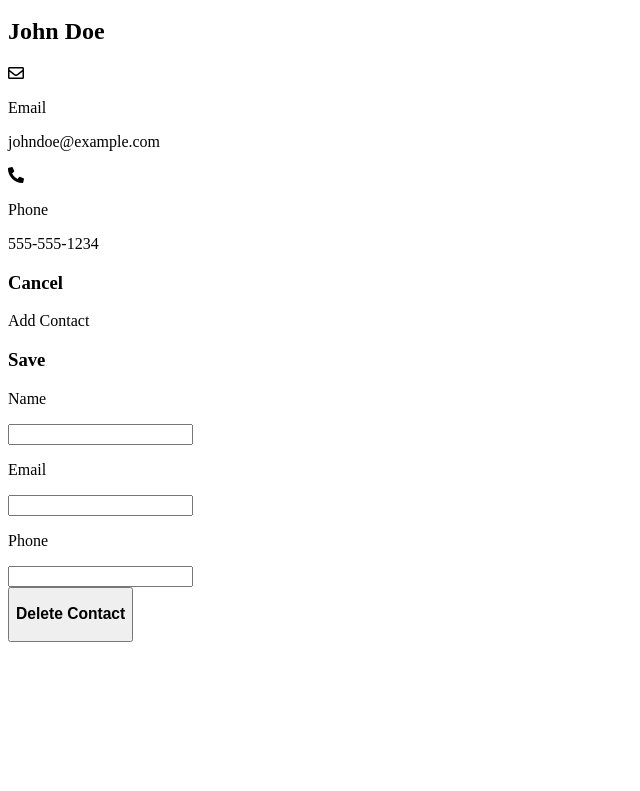
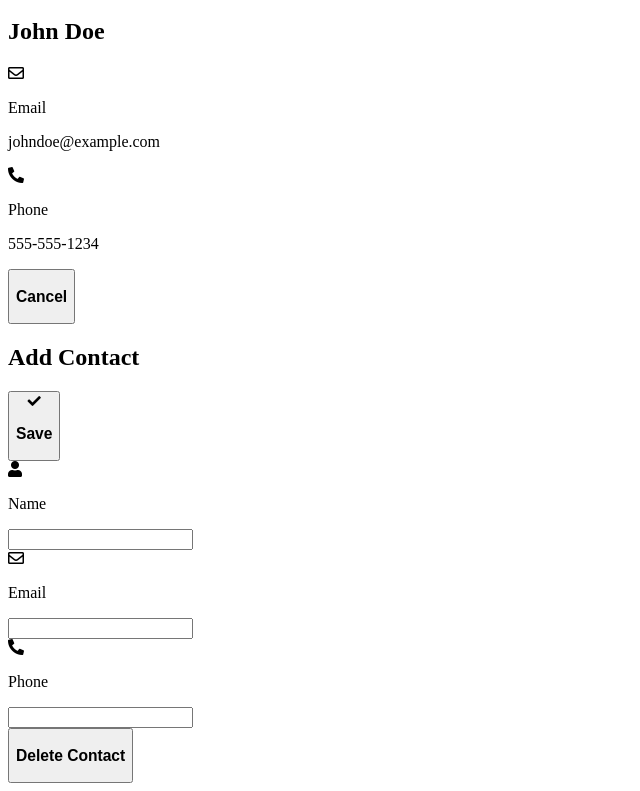
Before and after one commit to hyfydistro/contacts, a website: page src/index.html in a window 1280 px wide. Shown: the part 696-1487 px from the top of the page, without its empty margins (0-640 px from the left). Before the commit the page ends 1346 px from the top, so only its background shows below. Drawn offline with Linux system fonts and the light colour scheme.

Commit message:
style: add styles to "module" component

```diff
--- a/src/index.html
+++ b/src/index.html
@@ -26,7 +26,7 @@
   </head>
 
   <body>
-    <header>
+    <header class="hidden">
       <span class="logo-title">
         <i class="fas fa-address-book fa-flip-horizontal"></i>
         <h1>Contacts</h1>
@@ -87,7 +87,7 @@
           </div>
         </section>
 
-        <section class="contact-view__container">
+        <section class="contact-view__container hidden">
           <h2>John Doe</h2>
 
           <div class="contact-view__email-container">
@@ -113,53 +113,74 @@
       </section>
     </main>
 
-    <div class="module">
+    <div class="module__wrapper">
+    <div class="module module--shadow">
       <div class="module-header">
-        <span class="btn"><h3>Cancel</h3></span>
-        <span class="title">Add Contact</span>
-        <span class="btn"><h3>Save</h3></span>
+        <button class="btn__text"><h3>Cancel</h3></button>
+        <span class="module__title"><h2>Add Contact</h2></span>
+        <button class="btn__text"><i class="fas fa-check"></i><h3>Save</h3></button>
       </div>
 
       <div class="module-form">
-        <div class="module-form__name">
+        <div class="module-form__fields">
+          <div class="module-form__name-container">
             <div class="module-form__name-label">
-            <span class="module-form__name-label--icon"></span>
-            <span class="module-form__name-label--label"
-              ><p class="text--semi-bold">Name</p></span
-            >
+              <span class="module-form__name-label--icon"><i class="fas fa-user"></i></span>
+              <span class="module-form__name-label--label"><p class="text--semi-bold">Name</p></span>
             </div>
             <div class="module-form__name-input">
-            <input class="module-form__name-input--text" type="text" />
+              <label for="name">
+                <input class="module-form__name-input--text field" type="text" />
+                <div class="slide-line">
+                  <span class="line-one"></span>
+                  <span class="line-two"></span>
+                </div>
+              </label>
             </div>
           </div>
 
-        <div class="module-form__email">
+          <div class="module-form__email-container">
             <div class="module-form__email-label">
-            <span class="module-form__email-label--icon"></span>
-            <span class="module-form__email-label--label"
-              ><p class="text--semi-bold">Email</p></span
-            >
+              <span class="module-form__email-label--icon"><i class="far fa-envelope"></i></span>
+              <span class="module-form__email-label--label"><p class="text--semi-bold">Email</p></span>
             </div>
             <div class="module-form__email-input">
-            <input class="module-form__email-input--text" type="text" />
+              <label for="email">
+                <input class="module-form__email-input--text field" type="text" />
+                <div class="slide-line">
+                  <span class="line-one"></span>
+                  <span class="line-two"></span>
+                </div>
+              </label>
             </div>
           </div>
 
-        <div class="contact-view__phone">
-          <div class="contact-view__phone-label">
-            <span class="contact-view__phone-label--icon"></span>
-            <span class="contact-view__phone-label--label"
-              ><p class="text--semi-bold">Phone</p></span
-            >
+          <div class="module-form__phone-container">
+            <div class="module-form__phone-label">
+              <span class="module-form__phone-label--icon"><i class="fas fa-phone-alt"></i></span>
+              <span class="module-form__phone-label--label"><p class="text--semi-bold">Phone</p></span>
             </div>
-          <div class="contact-view__phone-input">
-            <input class="contact-view__phone-input--text" type="text" />
+            <div class="module-form__phone-input">
+              <label for="phone">
+              <input class="module-form__phone-input--text field" type="text" />
+              <div class="slide-line">
+                <span class="line-one"></span>
+                <span class="line-two"></span>
+              </div>
+            </label>
+            </div>
           </div>
         </div>
 
-        <button type="button"><h3>Delete Contact</h3></button>
+
+        <div class="module-form__button-container">
+          <button class="btn__block btn__block--error" type="button"><h3>Delete Contact</h3></button>
         </div>
       </div>
+    </div>
+  </div>
+
+  <div class="module__overlay hidden"></div>
 
     <noscript>You need to enable JavaScript to run this app.</noscript>
   </body>
--- a/src/styles/scss/base/_color.scss
+++ b/src/styles/scss/base/_color.scss
@@ -69,9 +69,9 @@
 $rose-red-90: #33000E;
 
 // Use case:
-$error-text-color: $rose-red-40;
-// $error-bg-color: n/a
-// $error-border-color: n/a
+$error-text-color: $rose-red-70;
+$error-btn-bg-color: $rose-red-60;
+$error-btn-border-color: $rose-red-60;
 
 // "Orange Yellow"
 
--- a/src/styles/scss/base/_typography.scss
+++ b/src/styles/scss/base/_typography.scss
@@ -98,6 +98,7 @@
         font-family: $primary-fontface;
         font-weight: normal;
     }
+    .field,
     p {
         font-family: $primary-fontface;
         font-weight: normal;
@@ -149,6 +150,7 @@
 @media screen and (max-width: 641px) {
     html {
         font-size: $mobile-base-font-size;
+        .field,
         p {
             font-size: $mobile-base-font-size;
         }
--- /dev/null
+++ b/src/styles/scss/components/_buttons.scss
@@ -0,0 +1,45 @@
+@use "../base";
+@use "../utils";
+
+// =======
+// BUTTONS
+// =======
+
+.btn__block {
+  display: block;
+  outline: none;
+  border-radius: 999px;
+  padding: base.$desktop-base-font-size
+    calc(#{base.$desktop-base-font-size} * 2);
+  margin: 0 auto;
+  @include utils.atSmallDevices {
+    padding: base.$mobile-base-font-size calc(#{base.$mobile-base-font-size} * 2);
+    width: 100%;
+  }
+}
+
+// # "Delete Contact" button
+.module-form__button-container {
+  width: 338px;
+  max-width: 290px;
+  margin: 0 auto;
+  padding-top: base.$desktop-space-lv-2;
+//   padding-left: 34px; // * Hotfix: styles to align with relative components
+  @include utils.atSmallDevices {
+    width: auto;
+    max-width: 100%;
+    @include base.mobile-margin-preset;
+  }
+}
+
+.btn__block--error {
+  color: base.$error-text-color;
+  border: 1px solid base.$error-btn-border-color;
+}
+
+.btn__block--error:focus,
+.btn__block--error:active,
+.btn__block--error:hover {
+    background: base.$error-btn-bg-color;
+    color: base.$rose-red-10;
+}
--- /dev/null
+++ b/src/styles/scss/layouts/_module.scss
@@ -0,0 +1,187 @@
+@use "../base";
+@use "../utils";
+
+// ======
+// MODULE
+// ======
+
+// TODO
+// Add slidein effect with script
+
+.module__wrapper {
+  display: block;
+}
+
+.module {
+  position: absolute;
+  width: 100%;
+  max-width: 768px;
+  top: base.$desktop-space-lv-2;
+  background-color: #ffffff;
+  border-radius: 25px;
+  z-index: 100; // ! Wap with base Z-index
+  right: 0;
+  left: 0;
+  margin: auto;
+  padding-bottom: base.$desktop-space-lv-2;
+  @include utils.atSmallDevices {
+    position: relative;
+    top: 0;
+    border-radius: 0;
+    padding-bottom: base.$mobile-space-lv-2;
+  }
+}
+
+.module--shadow {
+  -webkit-box-shadow: 0 10px 6px -6px #777;
+  -moz-box-shadow: 0 10px 6px -6px #777;
+  box-shadow: 0 10px 6px -6px #777;
+}
+
+.module-header {
+  display: flex;
+  align-items: center;
+  justify-content: space-between;
+  height: 84px;
+  margin-bottom: base.$desktop-space-lv-2;
+  @include base.tablet-padding-preset;
+  @include utils.atSmallDevices {
+    height: 64px;
+    background: rgb(204, 247, 255);
+    background: linear-gradient(
+      90deg,
+      base.$sky-blue-10 0%,
+      base.$sky-blue-05 100%
+    );
+    margin-bottom: base.$mobile-space-lv-1;
+    @include base.mobile-padding-preset;
+  }
+}
+
+// *Hotfix: hacks to get it to center
+.module__title {
+  position: absolute;
+  left: 0;
+  right: 0;
+  margin: auto;
+  overflow: auto;
+  width: 50%;
+  text-align: center;
+  overflow: hidden;
+}
+
+.btn__text h3,
+.module__title {
+  display: inline-block;
+}
+
+.module-form__fields > div:not(:last-child) {
+  margin-bottom: base.$desktop-space-lv-1;
+  @include utils.atSmallDevices {
+    margin-bottom: calc(#{base.$mobile-space-lv-1} * 2);
+  }
+}
+
+.module-form__fields > div:last-child {
+    margin-bottom: base.$desktop-space-lv-3;
+    @include utils.atSmallDevices {
+      margin-bottom: base.$mobile-space-lv-3;
+    }
+
+}
+
+.module-form__name-label,
+.module-form__name-input,
+.module-form__email-label,
+.module-form__email-input,
+.module-form__phone-label,
+.module-form__phone-input {
+  display: flex;
+  align-items: center;
+  width: 338px;
+  margin: 0 auto;
+  padding: base.$desktop-base-font-size base.$desktop-space-lv-1;
+  @include utils.atSmallDevices {
+    padding: base.$mobile-base-font-size base.$mobile-space-lv-1;
+  }
+}
+
+.module-form__name-label--icon,
+.module-form__email-label--icon,
+.module-form__phone-label--icon {
+  position: relative;
+  width: 22px;
+  height: 22px;
+  margin-right: base.$mobile-space-lv-quarter;
+}
+
+.module-form__name-input--text,
+.module-form__email-input--text,
+.module-form__phone-input--text {
+  // * Hotfix: to align with relative element
+  border-bottom: base.$cool-grey-70 2px solid;
+}
+
+.module__overlay {
+  display: block;
+  position: fixed;
+  top: 0;
+  left: 0;
+  height: 100%;
+  width: 100%;
+  opacity: 0.5;
+  background-color: Gray;
+  z-index: 1;
+}
+
+.module__overlay.hidden {
+  display: none;
+}
+
+// ==========
+// ANIMATIONS
+// ==========
+// # slide-line
+// Description:
+// Border bottom line slide in when active
+.field {
+  border: {
+    top: none;
+    left: none;
+    right: none;
+  }
+}
+
+label {
+  display: inline-block;
+  width: 83%;
+  overflow: hidden;
+  margin-left: 34px; // * Hotfix: styles to align with relative components
+  max-width: 290px; // 45 characters
+  padding-right: base.$mobile-space-lv-1;
+}
+
+.field {
+  color: base.$text-color;
+  outline: none;
+  width: 100%;
+  padding-bottom: 2px;
+}
+
+.slide-line {
+  position: relative;
+}
+
+.field + .slide-line .line-one {
+  display: block;
+  position: absolute;
+  bottom: 0px;
+  border-bottom: solid 3px base.$sky-blue-50;
+  width: 0;
+  transition: width 250ms ease-in-out;
+}
+
+.field:focus + .slide-line .line-one {
+  width: 100%;
+  transition: width 250ms ease-in-out;
+}
```
Also changed, not shown: src/main.styles.scss (+6 -1 lines). Lines whose indentation alone changed are shown as unchanged.
